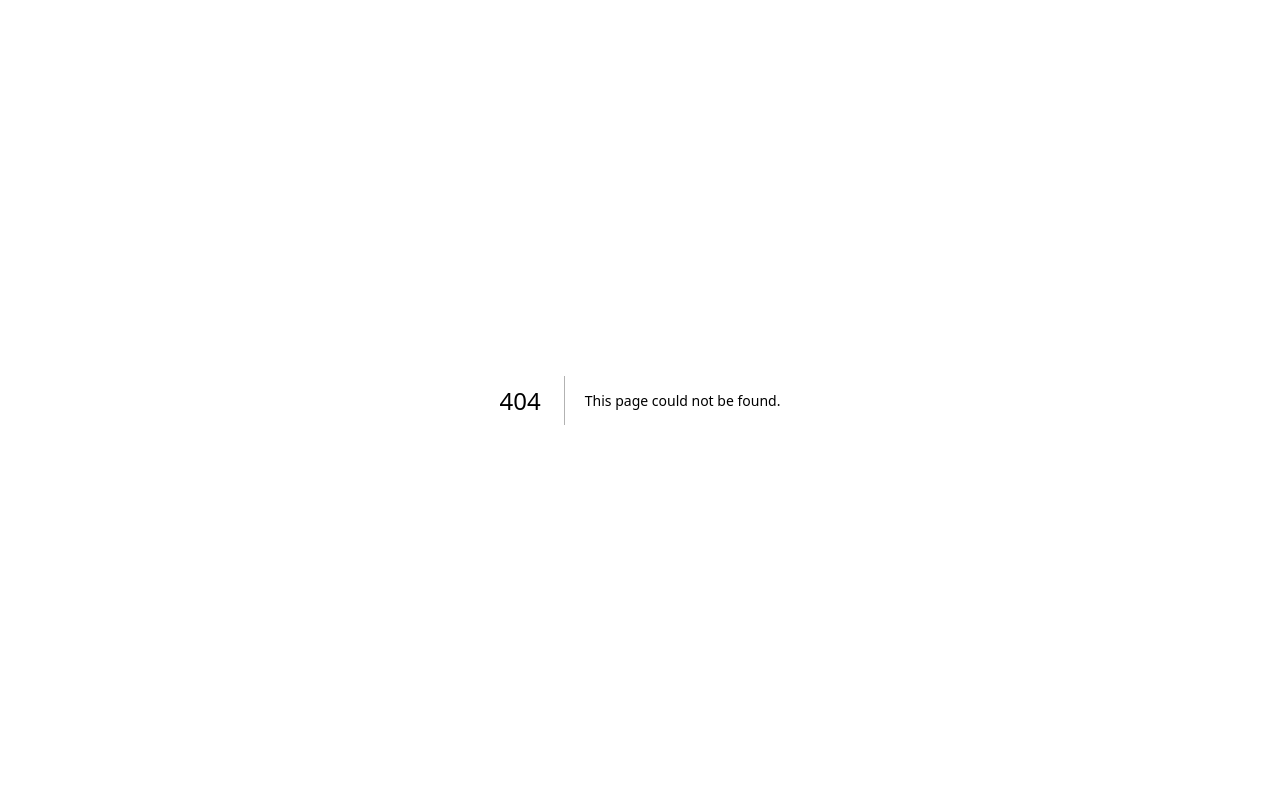
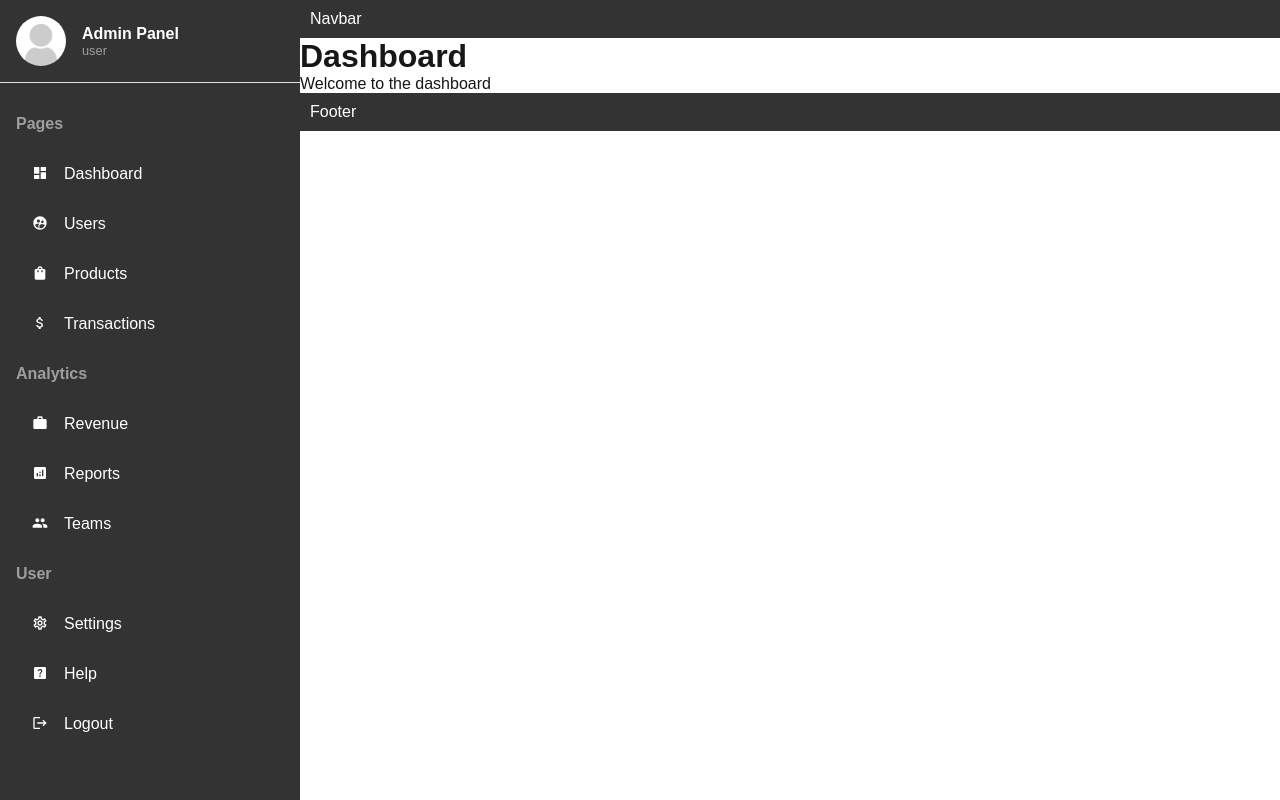
Before and after one commit to mr-smoke/admin-dashboard-nextjs, a Next.js app: page /dashboard in a window 1280 px wide. Before the commit this address had no page. Built offline with nearby package versions, Linux system fonts and the light colour scheme.

Commit message:
-Layout prepared. -Sidebar added.

```diff
--- a/package.json
+++ b/package.json
@@ -9,9 +9,10 @@
     "lint": "next lint"
   },
   "dependencies": {
+    "next": "14.2.11",
     "react": "^18",
     "react-dom": "^18",
-    "next": "14.2.11"
+    "react-icons": "^5.3.0"
   },
   "devDependencies": {
     "eslint": "^8",
--- /dev/null
+++ b/src/app/dashboard/layout.jsx
@@ -0,0 +1,19 @@
+import styles from "@/components/dashboard/layout.module.css";
+import Sidebar from "@/components/dashboard/sidebar/sidebar";
+
+const Layout = ({ children }) => {
+  return (
+    <div className={styles.container}>
+      <div className={styles.sidebar}>
+        <Sidebar />
+      </div>
+      <main className={styles.content}>
+        <navbar className={styles.navbar}>Navbar</navbar>
+        {children}
+        <footer className={styles.footer}>Footer</footer>
+      </main>
+    </div>
+  );
+};
+
+export default Layout;
--- a/src/app/globals.css
+++ b/src/app/globals.css
@@ -40,3 +40,7 @@ a {
     color-scheme: dark;
   }
 }
+
+ul {
+  list-style: none;
+}
--- /dev/null
+++ b/src/app/lib/data.js
@@ -0,0 +1,52 @@
+import {
+  MdDashboard,
+  MdSupervisedUserCircle,
+  MdShoppingBag,
+  MdAttachMoney,
+  MdWork,
+  MdAnalytics,
+  MdPeople,
+  MdOutlineSettings,
+  MdHelpCenter,
+  MdLogout,
+} from "react-icons/md";
+
+export const menuItems = [
+  {
+    title: "Pages",
+    list: [
+      { title: "Dashboard", url: "/", icon: <MdDashboard /> },
+      { title: "Users", url: "/users", icon: <MdSupervisedUserCircle /> },
+      { title: "Products", url: "/products", icon: <MdShoppingBag /> },
+      { title: "Transactions", url: "/transactions", icon: <MdAttachMoney /> },
+    ],
+  },
+  {
+    title: "Analytics",
+    list: [
+      {
+        title: "Revenue",
+        url: "/revenue",
+        icon: <MdWork />,
+      },
+      {
+        title: "Reports",
+        url: "/reports",
+        icon: <MdAnalytics />,
+      },
+      {
+        title: "Teams",
+        url: "/teams",
+        icon: <MdPeople />,
+      },
+    ],
+  },
+  {
+    title: "User",
+    list: [
+      { title: "Settings", url: "/settings", icon: <MdOutlineSettings /> },
+      { title: "Help", url: "/help", icon: <MdHelpCenter /> },
+      { title: "Logout", url: "/logut", icon: <MdLogout /> },
+    ],
+  },
+];
--- /dev/null
+++ b/src/components/dashboard/layout.module.css
@@ -0,0 +1,29 @@
+.container {
+    display: flex;
+}
+
+.sidebar {
+    width: 300px;
+    height: 100vh;
+    background-color: #333;
+    color: white;
+}
+
+.content {
+    flex: 1;
+}
+
+.navbar {
+    background-color: #333;
+    color: white;
+    padding: 10px;
+    width: 100%;
+    display: flex;
+}
+
+.footer {
+    background-color: #333;
+    color: white;
+    padding: 10px;
+    width: 100%;
+}
--- /dev/null
+++ b/src/components/dashboard/sidebar/sidebar.jsx
@@ -0,0 +1,34 @@
+import styles from "./sidebar.module.css";
+import { menuItems } from "@/app/lib/data";
+
+const Sidebar = () => {
+  return (
+    <div className={styles.container}>
+      <div className={styles.user}>
+        <img src="/noavatar.png" alt="logo" />
+        <div className={styles.userInfo}>
+          <h2>Admin Panel</h2>
+          <p>user</p>
+        </div>
+      </div>
+      <ul className={styles.menuItems}>
+        {menuItems.map((item, index) => (
+          <li key={index}>
+            <h3>{item.title}</h3>
+            <ul>
+              {item.list.map((listItem, index) => (
+                <li key={index}>
+                  <a href={listItem.url}>
+                    {listItem.icon} {listItem.title}
+                  </a>
+                </li>
+              ))}
+            </ul>
+          </li>
+        ))}
+      </ul>
+    </div>
+  );
+};
+
+export default Sidebar;
--- /dev/null
+++ b/src/components/dashboard/sidebar/sidebar.module.css
@@ -0,0 +1,61 @@
+.container {
+    display: flex;
+    flex-direction: column;
+}
+
+.user {
+    display: flex;
+    align-items: center;
+    padding: 1rem;
+    border-bottom: 1px solid #e0e0e0;
+}
+
+.user img {
+    width: 50px;
+    height: 50px;
+    border-radius: 50%;
+    margin-right: 1rem;
+}
+
+.userInfo {
+    display: flex;
+    flex-direction: column;
+}
+
+.userInfo h2 {
+    margin: 0;
+    font-size: 1rem;
+}
+
+.userInfo p {
+    margin: 0;
+    font-size: 0.8rem;
+    color: #9e9e9e;
+}
+
+.menuItems {
+    display: flex;
+    flex-direction: column;
+    padding: 1rem;
+}
+
+.menuItems h3 {
+    font-size: 1rem;
+    margin: 1rem 0;
+    color: #9e9e9e;
+}
+
+.menuItems a {
+    display: flex;
+    padding: 1rem;
+    gap: 1rem;
+    text-decoration: none;
+    border: #9e9e9e;
+    border-radius: 5px;
+}
+
+.menuItems a:hover, .menuItems a.active {
+    opacity: 0.7;
+    border-radius: 5px;
+    background-color: #9e9e9e;
+}
```
Also changed, not shown: src/dashboard/layout.jsx (deleted, +0 -11 lines), public/noavatar.png (added), src/app/dashboard/page.jsx (renamed from src/dashboard/page.jsx), src/components/dashboard/dashboard.module.css (added), 1 other file (tests, documents, lock files or other folders).
